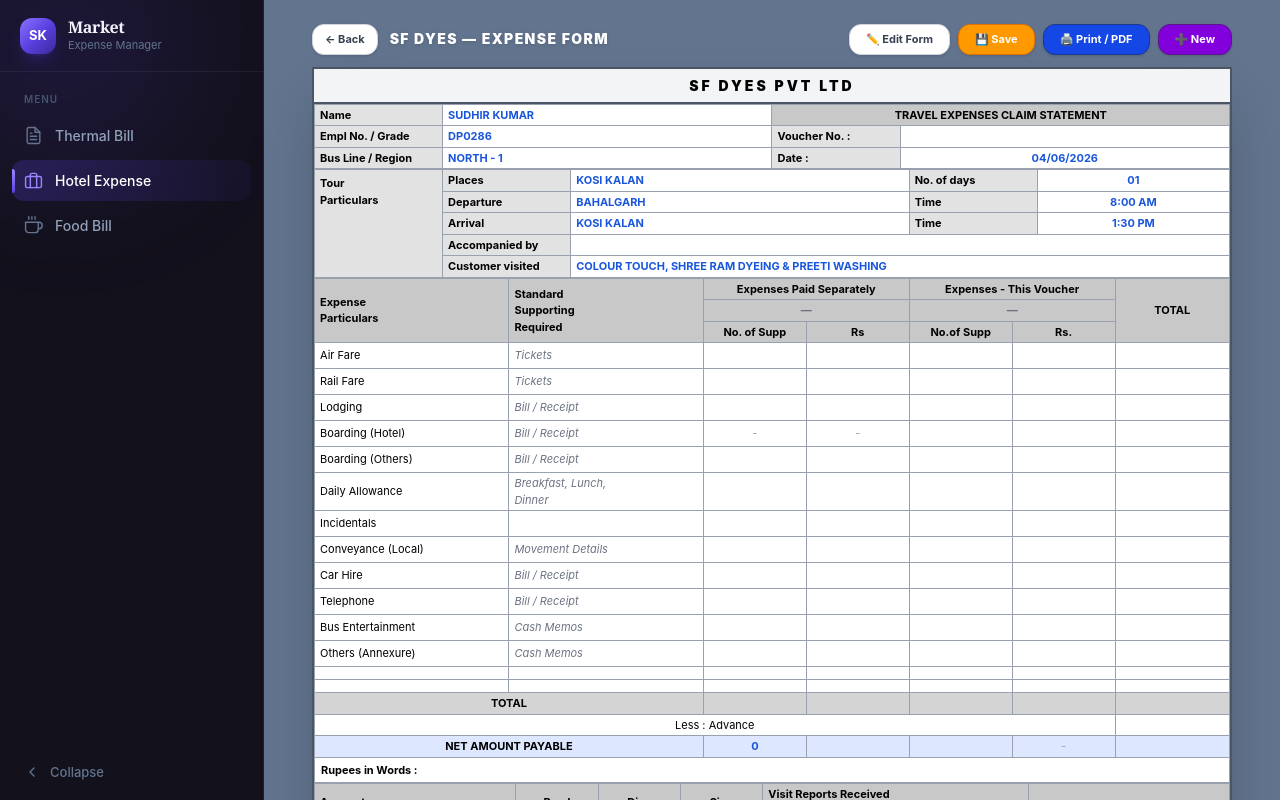
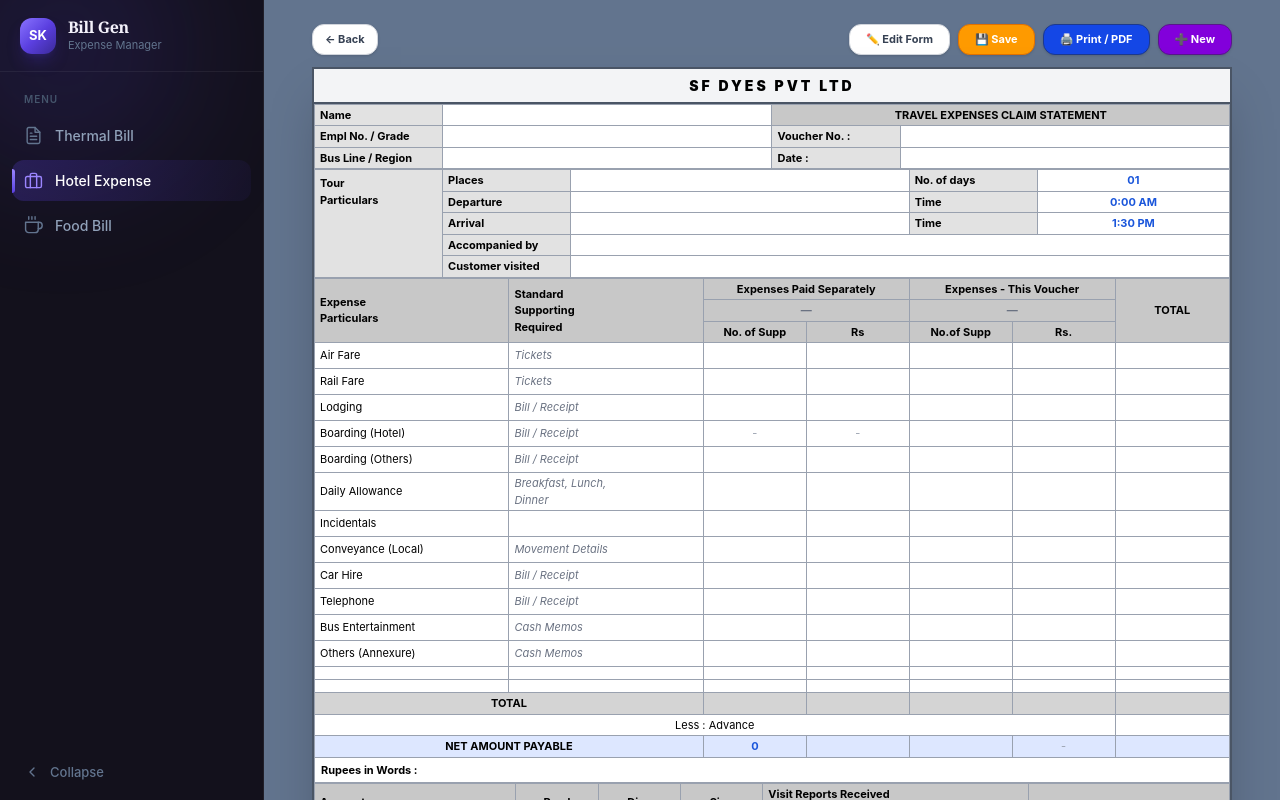
Before and after one commit to Laptop-IQ/Food-Bills, a React (Vite) app: page /expense in a window 1280 px wide. Shown: the top 800 px of the page. Built offline with nearby package versions, Linux system fonts and the light colour scheme.

Commit message:
change sf dyes

```diff
--- a/src/components/Hotels/SFDyesToolbar.jsx
+++ b/src/components/Hotels/SFDyesToolbar.jsx
@@ -17,9 +17,6 @@
         >
           ← Back
         </button>
-        <p className="text-sm font-black tracking-widest text-white drop-shadow">
-          SF DYES — EXPENSE FORM
-        </p>
       </div>
 
       {/* Right: action buttons */}
--- a/src/components/Hotels/formState.js
+++ b/src/components/Hotels/formState.js
@@ -2,19 +2,19 @@
 
 export function buildInitialState() {
   const base = {
-    name: "SUDHIR KUMAR",
-    emplGrade: "DP0286",
-    busLine: "NORTH - 1",
+    name: "",
+    emplGrade: "",
+    busLine: "",
     voucherNo: "",
-    date: "04/06/2026",
-    places: "KOSI KALAN",
-    departure: "BAHALGARH",
-    arrival: "KOSI KALAN",
+    date: "",
+    places: "",
+    departure: "",
+    arrival: "",
     noOfDays: "01",
-    timeDep: "8:00 AM",
+    timeDep: "0:00 AM",
     timeArr: "1:30 PM",
     accompanied: "",
-    customerVisited: "COLOUR TOUCH, SHREE RAM DYEING & PREETI WASHING",
+    customerVisited: "",
     boardingHSup: "",
     boardingH: "",
     dailySup: "",
--- a/src/components/Sidebar.jsx
+++ b/src/components/Sidebar.jsx
@@ -121,14 +121,14 @@
       {/* Mobile top bar */}
       <div className="md:hidden fixed top-0 left-0 right-0 h-14 bg-[#13111C]/95 backdrop-blur-xl border-b border-white/[0.06] z-30 flex items-center justify-between px-4">
         <div className="flex items-center gap-2.5">
-          <div className="w-8 h-8 rounded-lg bg-gradient-to-br from-[#8B72FF] to-[#4530A8] flex items-center justify-center text-white font-bold text-xs">
-            SD
+          <div className="w-8 h-8 rounded-lg bg-gradient-to-br from-[#bcb9c6] to-[#4530A8] flex items-center justify-center text-white font-bold text-xs">
+            SK
           </div>
           <span
             style={FRAUNCES}
             className="text-[#F3F1FA] font-semibold text-sm"
           >
-            SF Dyes
+            Bill Gen
           </span>
         </div>
         <button
@@ -171,7 +171,7 @@
                 style={FRAUNCES}
                 className="text-[#F3F1FA] font-semibold text-[16px] leading-tight tracking-tight truncate"
               >
-                Market
+                Bill Gen
               </p>
               <p className="text-slate-500 text-[11px] truncate">
                 Expense Manager
```
